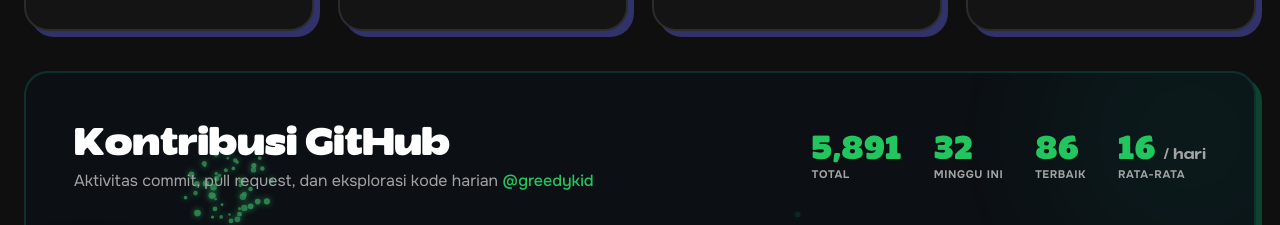
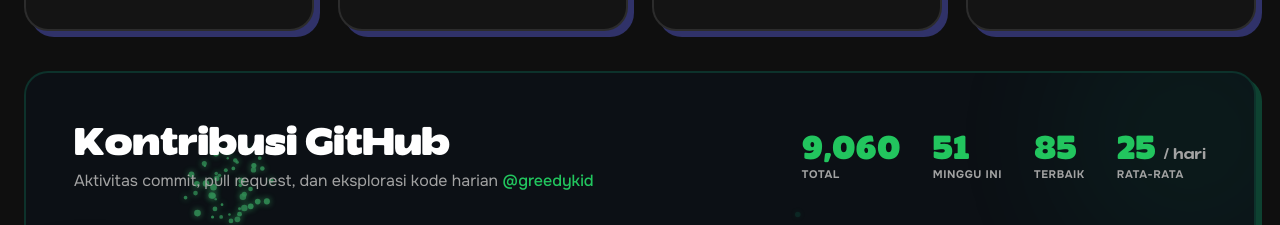
Before and after one commit to greedykid/portofolio-v3, a Next.js app: page / in a window 1280 px wide. Shown: the part 3000-3225 px from the top of the page. Built offline with nearby package versions, Linux system fonts and the light colour scheme; no server answers.

Commit message:
fix(stats): dynamically calculate contribution calendar ending on current date and fetch live GitHub contributions

```diff
--- a/src/modules/stats/components/GitHubStats.tsx
+++ b/src/modules/stats/components/GitHubStats.tsx
@@ -16,8 +16,15 @@
   monthLabel?: string;
 }
 
-// Generate realistic 53-week contribution data ending accurately on Tuesday, September 1, 2026
-function generateContributions(): {
+function formatLocalDate(d: Date): string {
+  const year = d.getFullYear();
+  const month = String(d.getMonth() + 1).padStart(2, '0');
+  const day = String(d.getDate()).padStart(2, '0');
+  return `${year}-${month}-${day}`;
+}
+
+// Generate realistic 53-week contribution data ending accurately on current date (real-time)
+function generateContributions(liveContributions?: Array<{ date: string; count: number; level: number }>): {
   weeks: WeekData[];
   total: number;
   thisWeek: number;
@@ -25,8 +32,9 @@
   average: number;
 } {
   const weeks: WeekData[] = [];
-  const today = new Date(2026, 8, 1); // 1 September 2026 (Tuesday)
-  const todayDayOfWeek = today.getDay(); // 2 (Tuesday)
+  const now = new Date();
+  const today = new Date(now.getFullYear(), now.getMonth(), now.getDate());
+  const todayDayOfWeek = today.getDay(); // 0 = Sun, 1 = Mon, ..., 6 = Sat
 
   const currentWeekSunday = new Date(today);
   currentWeekSunday.setDate(today.getDate() - todayDayOfWeek);
@@ -37,10 +45,16 @@
   const monthNames = ['Jan', 'Feb', 'Mar', 'Apr', 'May', 'Jun', 'Jul', 'Aug', 'Sep', 'Oct', 'Nov', 'Dec'];
   let lastMonth = -1;
 
-  let totalCount = 5891;
-  let thisWeekCount = 32;
-  let bestDay = 86;
-  let average = 16;
+  const liveMap = new Map<string, { count: number; level: number }>();
+  if (liveContributions && liveContributions.length > 0) {
+    for (const item of liveContributions) {
+      liveMap.set(item.date, { count: item.count, level: item.level });
+    }
+  }
+
+  let totalCount = 0;
+  let thisWeekCount = 0;
+  let bestDay = 0;
 
   for (let w = 0; w < 53; w++) {
     const weekDays: ContributionDay[] = [];
@@ -51,6 +65,7 @@
       curDate.setDate(startDate.getDate() + w * 7 + d);
 
       const isFuture = curDate > today;
+      const dateStr = formatLocalDate(curDate);
 
       const curMonth = curDate.getMonth();
       if (curMonth !== lastMonth && curDate.getDate() <= 7 && !isFuture) {
@@ -58,20 +73,27 @@
         lastMonth = curMonth;
       }
 
-      const dayIndex = w * 7 + d;
-      const isToday = curDate.getTime() === today.getTime();
-
       let count = 0;
       let level = 0;
 
       if (!isFuture) {
+        if (liveMap.has(dateStr)) {
+          const liveItem = liveMap.get(dateStr)!;
+          count = liveItem.count;
+          level = liveItem.level;
+        } else if (liveContributions && liveContributions.length > 0) {
+          count = 0;
+          level = 0;
+        } else {
+          // Synthetic fallback if live API is still loading or offline
+          const dayIndex = w * 7 + d;
+          const isToday = curDate.getTime() === today.getTime();
           if (isToday) {
             count = 18;
             level = 4;
           } else {
             const noise = Math.sin(dayIndex * 12.9898 + w * 78.233) * 43758.5453;
             const rand = Math.abs(noise - Math.floor(noise));
-
             const isTopRow = d === 0;
 
             if (isTopRow && (w < 4 || (w > 18 && w < 24))) {
@@ -98,8 +120,15 @@
           }
         }
 
+        totalCount += count;
+        if (count > bestDay) bestDay = count;
+        if (curDate >= currentWeekSunday && curDate <= today) {
+          thisWeekCount += count;
+        }
+      }
+
       weekDays.push({
-        date: curDate.toISOString().split('T')[0],
+        date: dateStr,
         count,
         level,
         isFuture,
@@ -112,11 +141,14 @@
     });
   }
 
+  const pastDaysCount = 52 * 7 + (todayDayOfWeek + 1);
+  const average = totalCount > 0 ? Math.max(1, Math.round(totalCount / pastDaysCount)) : 16;
+
   return {
     weeks,
-    total: totalCount,
+    total: totalCount || (liveContributions ? 0 : 5891),
     thisWeek: thisWeekCount,
-    bestDay: bestDay,
+    bestDay: bestDay || (liveContributions ? 0 : 86),
     average: average,
   };
 }
@@ -152,13 +184,39 @@
 export default function GitHubStats() {
   const { t, locale } = useLanguage();
   const [hoveredDay, setHoveredDay] = useState<{ day: ContributionDay; x: number; y: number } | null>(null);
+  const [liveContributions, setLiveContributions] = useState<Array<{ date: string; count: number; level: number }> | null>(null);
   const canvasRef = useRef<HTMLCanvasElement>(null);
-
-  const { weeks, total, thisWeek, bestDay, average } = useMemo(() => generateContributions(), []);
 
   const githubUsername = (SOCIAL_MEDIA.github ?? 'https://github.com/greedykid')
     .replace('https://github.com/', '')
     .replace(/\/$/, '');
+
+  // Fetch live contributions from GitHub API
+  useEffect(() => {
+    let isMounted = true;
+    async function fetchLiveContributions() {
+      try {
+        const res = await fetch(`https://github-contributions-api.jogruber.de/v4/${githubUsername}?y=last`);
+        if (res.ok && isMounted) {
+          const data = await res.json();
+          if (Array.isArray(data?.contributions)) {
+            setLiveContributions(data.contributions);
+          }
+        }
+      } catch (err) {
+        console.warn('Could not fetch live GitHub contributions:', err);
+      }
+    }
+    fetchLiveContributions();
+    return () => {
+      isMounted = false;
+    };
+  }, [githubUsername]);
+
+  const { weeks, total, thisWeek, bestDay, average } = useMemo(
+    () => generateContributions(liveContributions || undefined),
+    [liveContributions]
+  );
 
   // Slower, graceful fireworks animation
   useEffect(() => {
@@ -437,7 +495,7 @@
                   : t('contrib_no_contributions')}
               </p>
               <p className="text-[10px] text-neutral-300">
-                {new Date(hoveredDay.day.date).toLocaleDateString(locale === 'id' ? 'id-ID' : 'en-US', {
+                {new Date(hoveredDay.day.date + 'T00:00:00').toLocaleDateString(locale === 'id' ? 'id-ID' : 'en-US', {
                   weekday: 'short',
                   month: 'short',
                   day: 'numeric',
```
Lines whose indentation alone changed are shown as unchanged.
